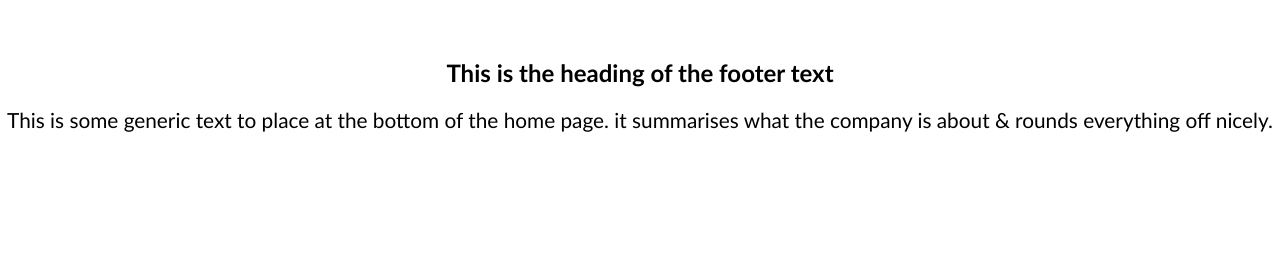
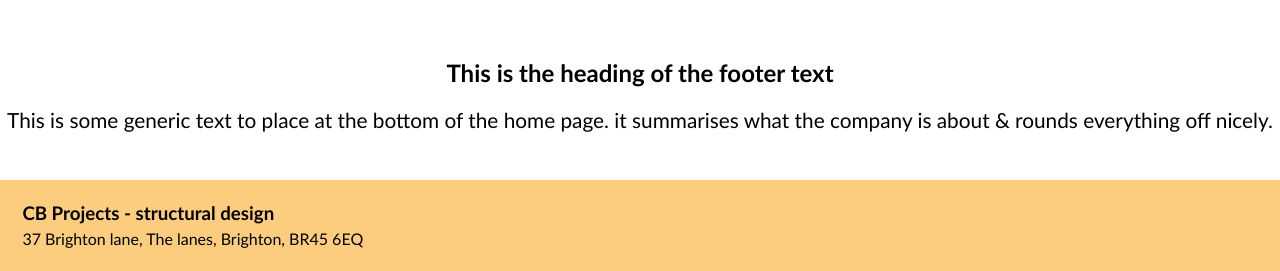
Before and after one commit to ThomGlynnGit/cb-projects, a website built with webpack: page src/pages/index.html in a window 1280 px wide. Shown: the part 1180-1451 px from the top of the page. Before the commit the page ends 1360 px from the top, so only its background shows below. Built offline with nearby package versions, Linux system fonts and the light colour scheme.

Commit message:
Add address banner to footer of index

```diff
--- a/src/index.css
+++ b/src/index.css
@@ -168,3 +168,11 @@ a {
 .footer-text {
   font-size: 1.3rem;
 }
+
+.address-bar {
+  background-color: rgb(252, 204, 127);
+  padding: 1.4rem;
+  display: flex;
+  flex-direction: column;
+  gap: 5px;
+}
--- a/src/pages/index.html
+++ b/src/pages/index.html
@@ -72,6 +72,10 @@
             nicely.
           </p>
         </div>
+        <div class="address-bar">
+          <h3 class="address-head">CB Projects - structural design</h3>
+          <p class="address">37 Brighton lane, The lanes, Brighton, BR45 6EQ</p>
+        </div>
       </div>
     </div>
   </body>
```
